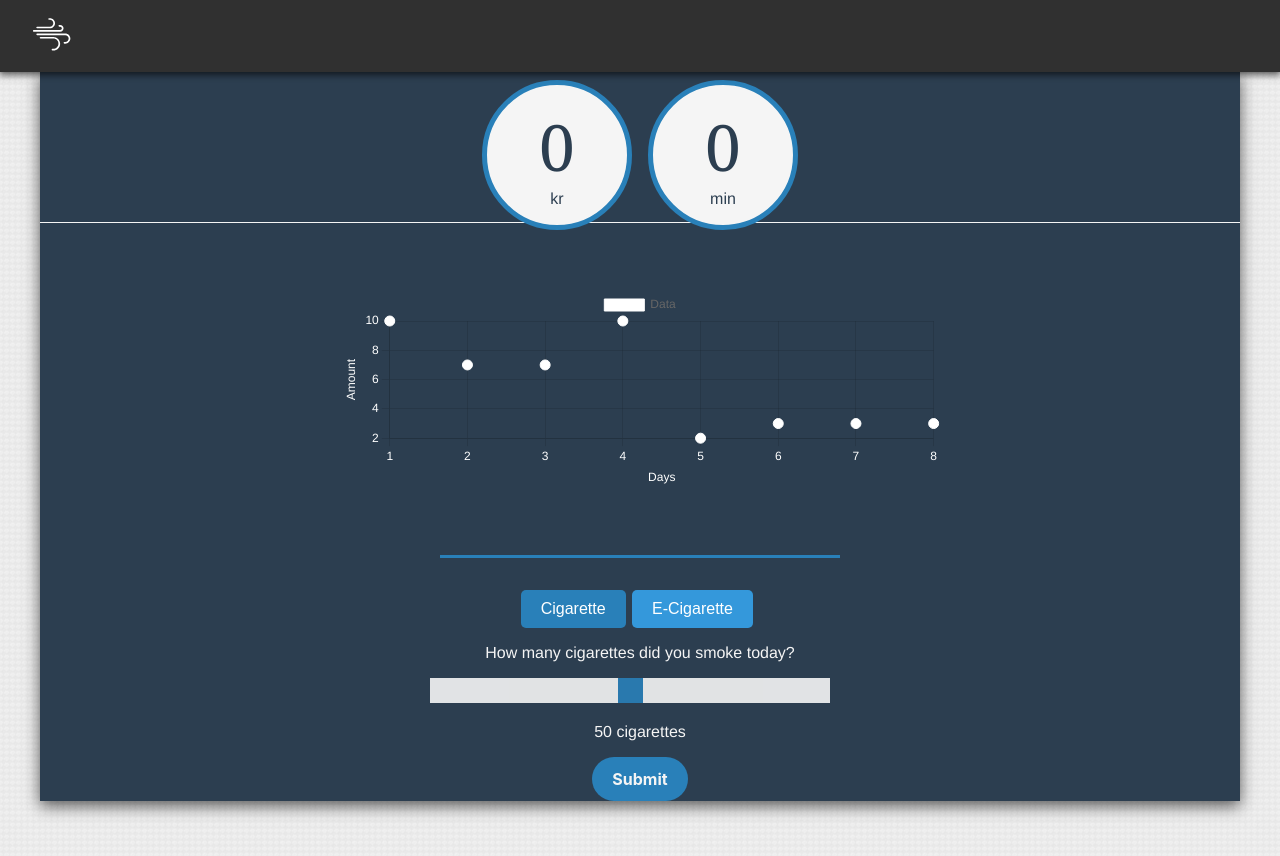
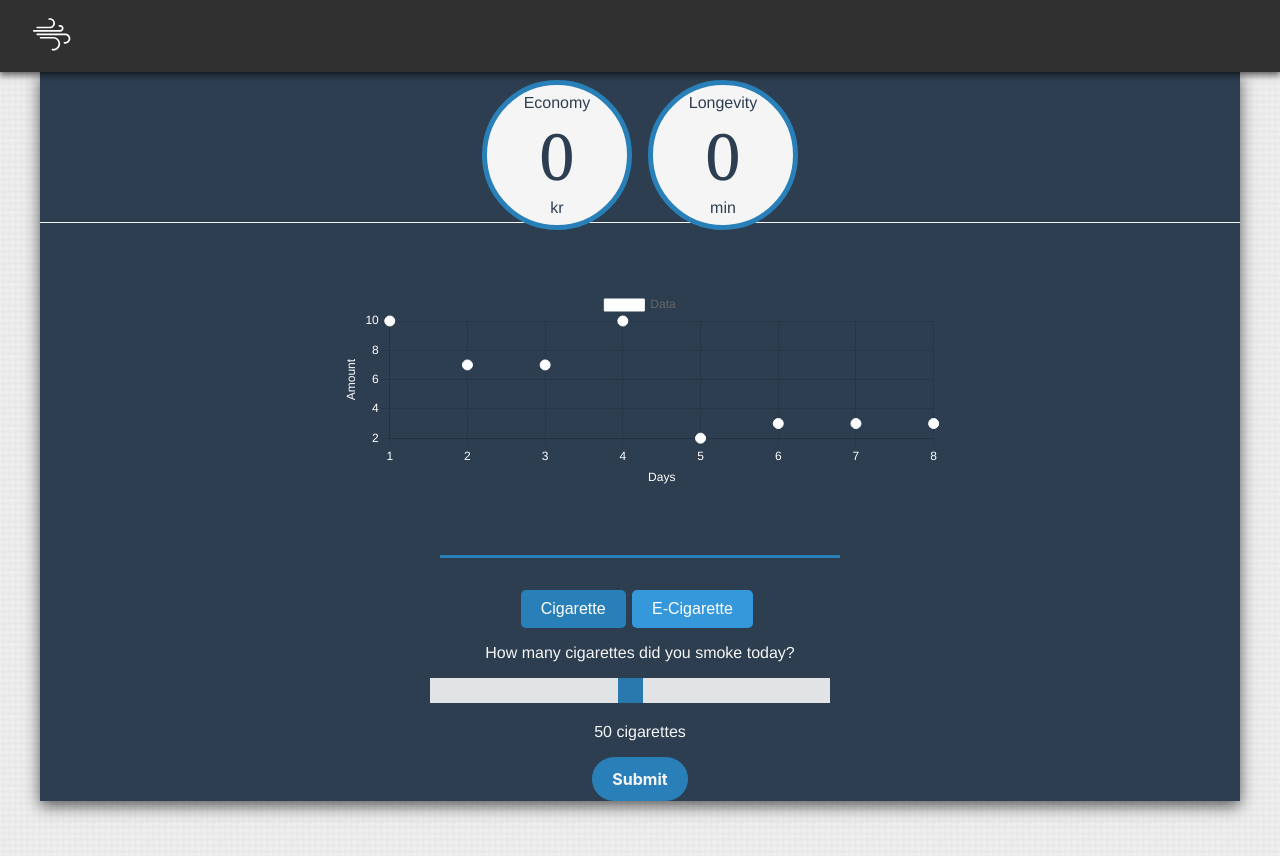
Before and after one commit to rubenmadsen/smokin, a Vue app in the folder Frontend/: page /tracker in a window 1280 px wide. Shown: the top 856 px of the page. Built offline with nearby package versions, Linux system fonts and the light colour scheme; no server answers.

Commit message:
DashMeter css

```diff
--- a/Frontend/src/components/DashMeter.vue
+++ b/Frontend/src/components/DashMeter.vue
@@ -1,12 +1,14 @@
 <template>
     <div class="mainContainer non-selectable">
         <div class="itemContainer">
-            <p class="value">{{ money + " "}} </p>
-            <p class="unit">{{ moneyUnit }}</p>
+          <p class="title">{{this.moneyTitle}}</p>
+          <p class="value">{{ money + " "}} </p>
+          <p class="unit">{{ moneyUnit }}</p>
         </div>
         <div class="itemContainer non-selectable">
-            <p class="value">{{ life + " "}} </p>
-            <p class="unit">{{ lifeUnit }}</p>
+          <p class="title">{{this.lifeTitle}}</p>
+          <p class="value">{{ life + " "}} </p>
+          <p class="unit">{{ lifeUnit }}</p>
         </div>
     </div>
   </template>
@@ -18,6 +20,8 @@
     name: 'DashMeter',
     data(){
         return{
+            moneyTitle: "Economy",
+            lifeTitle: "Longevity",
             money:0,
             life:0,
             moneyUnit:"kr",
@@ -119,6 +123,9 @@
         text-align: center;
         height: 150px;
     }
+    .title{
+      color: var(--background-color);
+    }
     .itemContainer{
         position: relative;
         display: inline-block;
```
